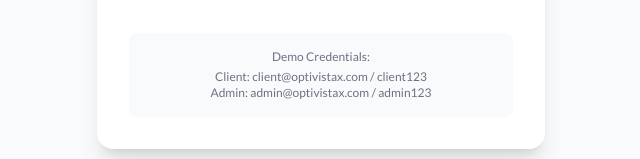
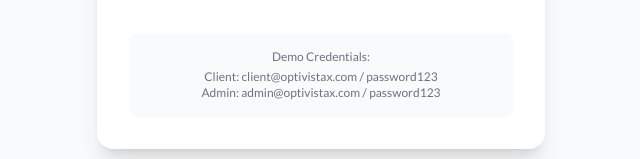
Before and after one commit to Yusuffuu/Optivis-Tax, a React (Vite) app: page /Optivis-Tax/portal/login in a window 1280 px wide. Shown: the part 619-778 px from the top of the page, without its empty margins (319-959 px from the left). Built offline with nearby package versions, Linux system fonts and the light colour scheme; a web font is replaced by a local one.

Commit message:
Update on the demo credantials

```diff
--- a/src/pages/portal/LoginPage.jsx
+++ b/src/pages/portal/LoginPage.jsx
@@ -105,8 +105,8 @@
                     <div className="mt-8 p-4 bg-gray-50 rounded-lg">
                         <p className="text-xs text-gray-500 text-center">Demo Credentials:</p>
                         <p className="text-xs text-gray-500 text-center mt-1">
-                            Client: client@optivistax.com / client123<br />
-                            Admin: admin@optivistax.com / admin123
+                            Client: client@optivistax.com / password123<br />
+                            Admin: admin@optivistax.com / password123
                         </p>
                     </div>
                 </motion.div>
```
Also changed, not shown: 1 other file (tests, documents, lock files or other folders).
